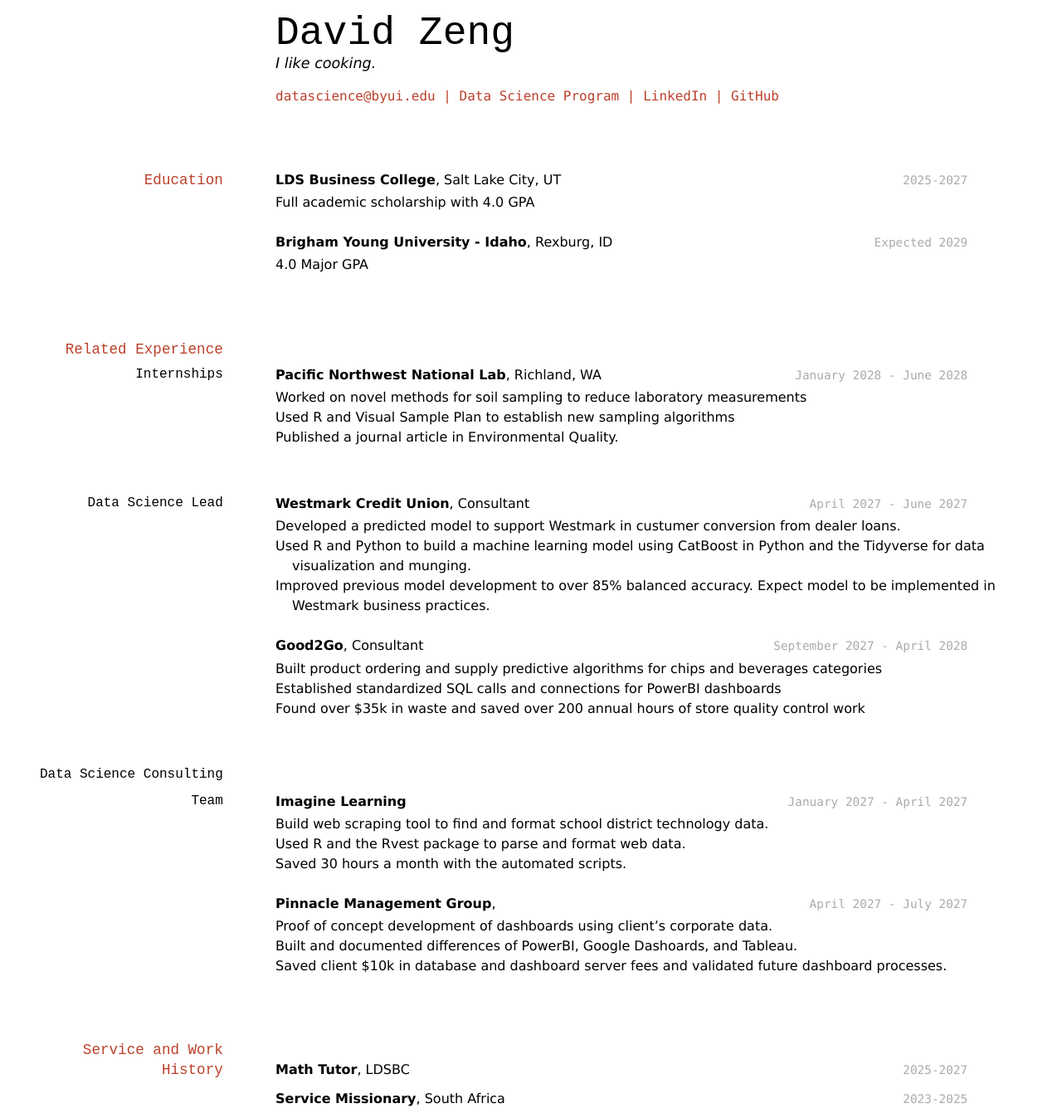
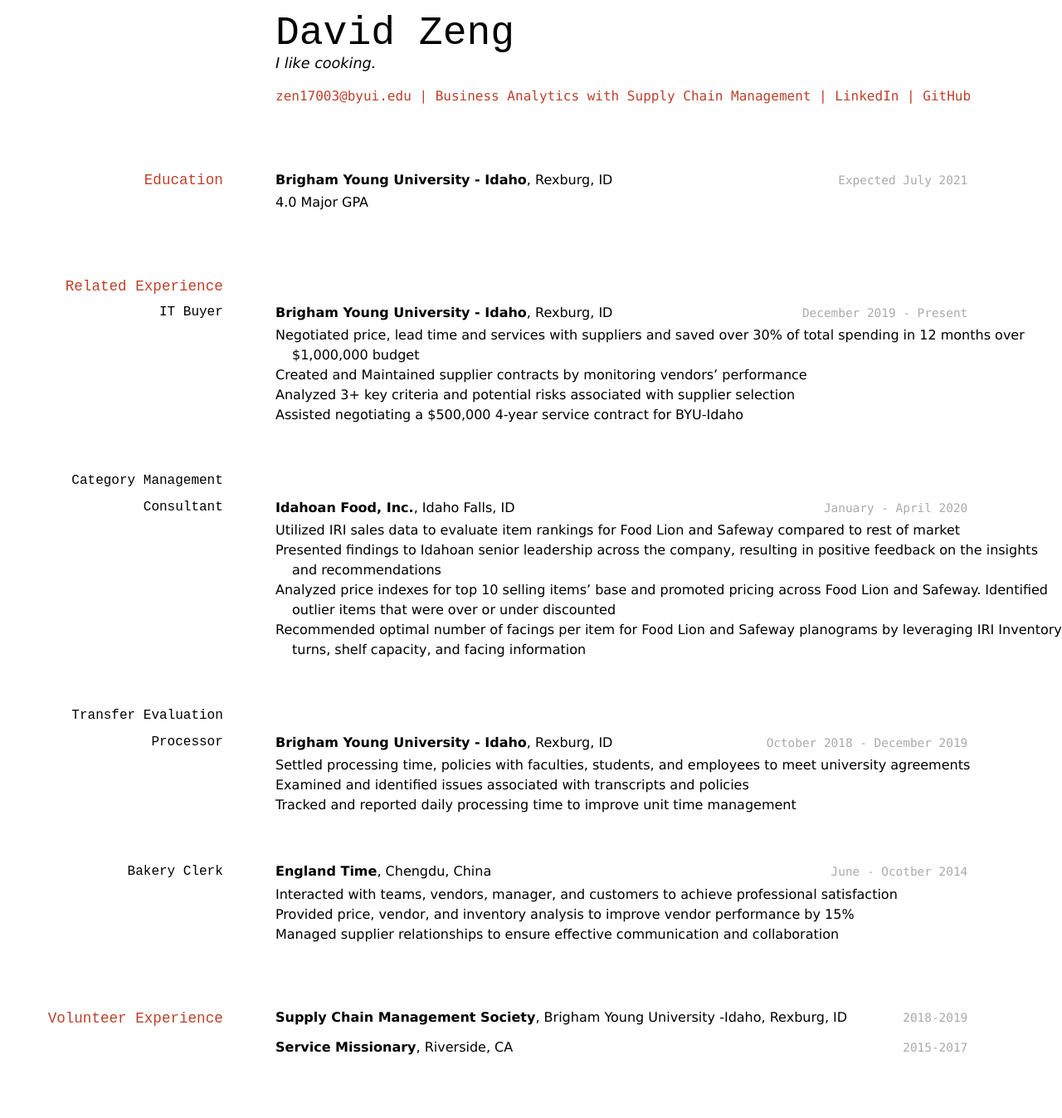
Before and after one commit to byuids-resumes/Zeng-resume, a Jekyll site: the page built from docs/index.md, in a window 1280 px wide. Shown: the whole page at 83% size. Built offline with Jekyll 4.4.1, drawn with Linux system fonts in a browser that asks for light colours; after the commit the page ends 1285 px from its top, so only the background shows below that.

Commit message:
updated resume

```diff
--- a/docs/index.md
+++ b/docs/index.md
@@ -1,13 +1,13 @@
 ---
 layout: cv
-title: Brigham Young's Resume
+title: David Zeng's Resume
 ---
 # David Zeng
 I like cooking.
 
 <div id="webaddress">
-<a href="datascience@byui.edu">datascience@byui.edu</a>
-| <a href="https://byuidatascience.github.io/development.html">Data Science Program</a>
+<a href="datascience@byui.edu">zen17003@byui.edu</a>
+| <a href="https://byuidatascience.github.io/development.html">Business Analytics with Supply Chain Management</a>
 | <a href="https://www.linkedin.com/groups/13537407/">LinkedIn</a>
 | <a href="https://github.com/byuids-resumes">GitHub</a>
 </div>
@@ -16,12 +16,7 @@ I like cooking.
 
 ## Education
 
-`2025-2027`
-__LDS Business College__, Salt Lake City, UT
-
-- Full academic scholarship with 4.0 GPA
-
-`Expected 2029`
+`Expected July 2021`
 __Brigham Young University - Idaho__, Rexburg, ID
 
 - 4.0 Major GPA
@@ -29,56 +24,53 @@ __Brigham Young University - Idaho__, Rexburg, ID
 
 ## Related Experience
 
-### Internships
+### IT Buyer
 
-`January 2028 - June 2028`
-__Pacific Northwest National Lab__, Richland, WA
+`December 2019 - Present`
+__Brigham Young University - Idaho__, Rexburg, ID
 
-- Worked on novel methods for soil sampling to reduce laboratory measurements
-- Used R and Visual Sample Plan to establish new sampling algorithms
-- Published a journal article in Environmental Quality.
+- Negotiated price, lead time and services with suppliers and saved over 30% of total spending in 12 months over $1,000,000 budget
+- Created and Maintained supplier contracts by monitoring vendors’ performance
+- Analyzed 3+ key criteria and potential risks associated with supplier selection
+- Assisted negotiating a $500,000 4-year service contract for BYU-Idaho
 
-### Data Science Lead
+### Category Management Consultant
 
-`April 2027 - June 2027`
-__Westmark Credit Union__, Consultant
+`January - April 2020`
+__Idahoan Food, Inc.__, Idaho Falls, ID
 
-- Developed a predicted model to support Westmark in custumer conversion from dealer loans.
-- Used R and Python to build a machine learning model using CatBoost in Python and the Tidyverse for data visualization and munging.
-- Improved previous model development to over 85% balanced accuracy. Expect model to be implemented in Westmark business practices.
+- Utilized IRI sales data to evaluate item rankings for Food Lion and Safeway compared to rest of market
+- Presented findings to Idahoan senior leadership across the company, resulting in positive feedback on the insights and recommendations
+- Analyzed price indexes for top 10 selling items’ base and promoted pricing across Food Lion and Safeway. Identified outlier items that were over or under discounted
+- Recommended optimal number of facings per item for Food Lion and Safeway planograms by leveraging IRI Inventory turns, shelf capacity, and facing information
 
-`September 2027 - April 2028`
-__Good2Go__, Consultant
+### Transfer Evaluation Processor
 
-- Built product ordering and supply predictive algorithms for chips and beverages categories
-- Established standardized SQL calls and connections for PowerBI dashboards
-- Found over $35k in waste and saved over 200 annual hours of store quality control work
+`October 2018 - December 2019`
+__Brigham Young University - Idaho__, Rexburg, ID
 
-### Data Science Consulting Team
+- Settled processing time, policies with faculties, students, and employees to meet university agreements
+- Examined and identified issues associated with transcripts and policies
+- Tracked and reported daily processing time to improve unit time management
 
-`January 2027 - April 2027`
-__Imagine Learning__
+### Bakery Clerk
 
-- Build web scraping tool to find and format school district technology data.
-- Used R and the Rvest package to parse and format web data.
-- Saved 30 hours a month with the automated scripts.
+`June - Ocotber 2014`
+__England Time__, Chengdu, China
 
-`April 2027 - July 2027`
-__Pinnacle Management Group__,
-
-- Proof of concept development of dashboards using client's corporate data.
-- Built and documented differences of PowerBI, Google Dashoards, and Tableau.
-- Saved client $10k in database and dashboard server fees and validated future dashboard processes.
+- Interacted with teams, vendors, manager, and customers to achieve professional satisfaction
+- Provided price, vendor, and inventory analysis to improve vendor performance by 15%
+- Managed supplier relationships to ensure effective communication and collaboration
 
 
-## Service and Work History
+## Volunteer Experience
 
-`2025-2027`
-__Math Tutor__, LDSBC
+`2018-2019`
+__Supply Chain Management Society__, Brigham Young University -Idaho, Rexburg, ID
 
 
-`2023-2025`
-__Service Missionary__, South Africa
+`2015-2017`
+__Service Missionary__, Riverside, CA
 
 
 
```
